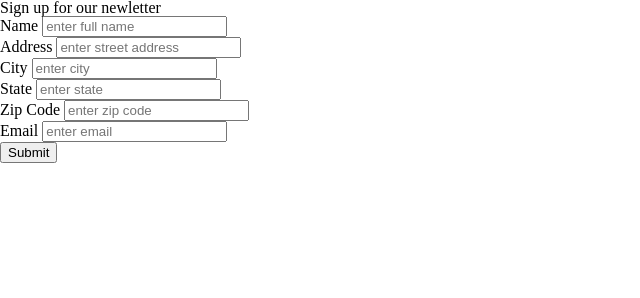
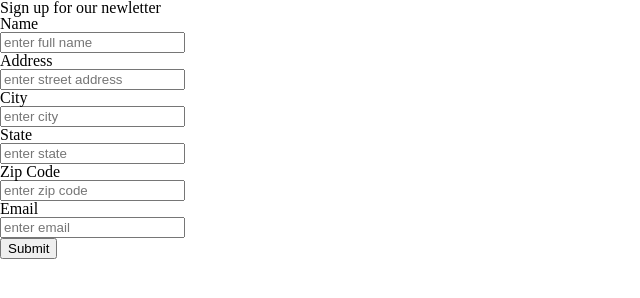
Before and after one commit to franquejr/projectOne, a plain HTML site: page index.html in a window 1280 px wide. Shown: the whole page, without its empty margins (0-640 px from the left). Drawn offline with nearby package versions, Linux system fonts and the light colour scheme.

Commit message:
added style to label/input to display as block

```diff
--- a/css/screen.css
+++ b/css/screen.css
@@ -9,6 +9,12 @@ a,abbr,acronym,address,applet,article,aside,audio,b,big,blockquote,body,canvas,c
 /* ===== BASE STYLES ===== */
 
 
+/* form */
+label,
+input {
+  display:block;
+
+}
 /* ===== LAYOUT STYLES ===== */
 
 
```
